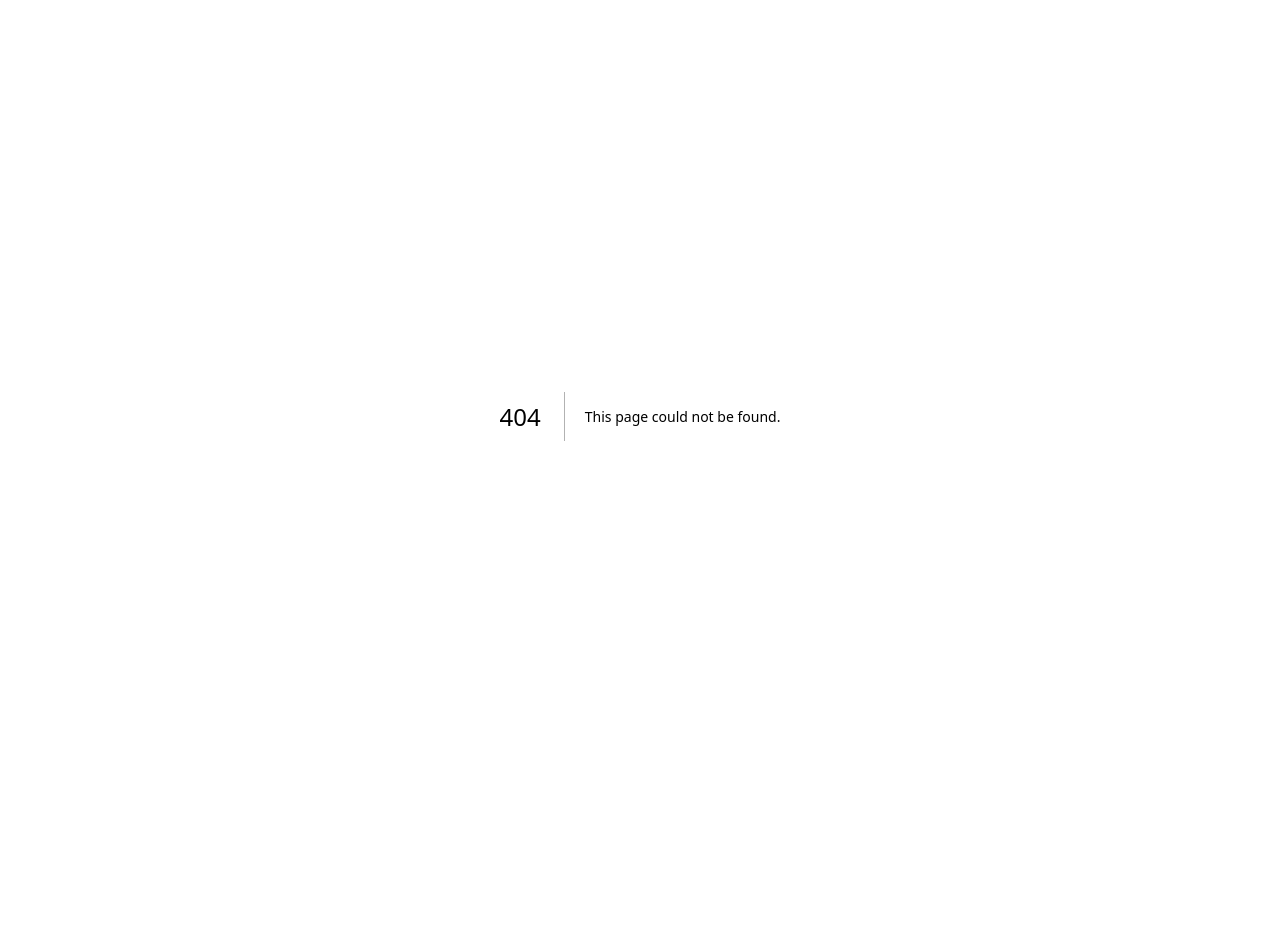
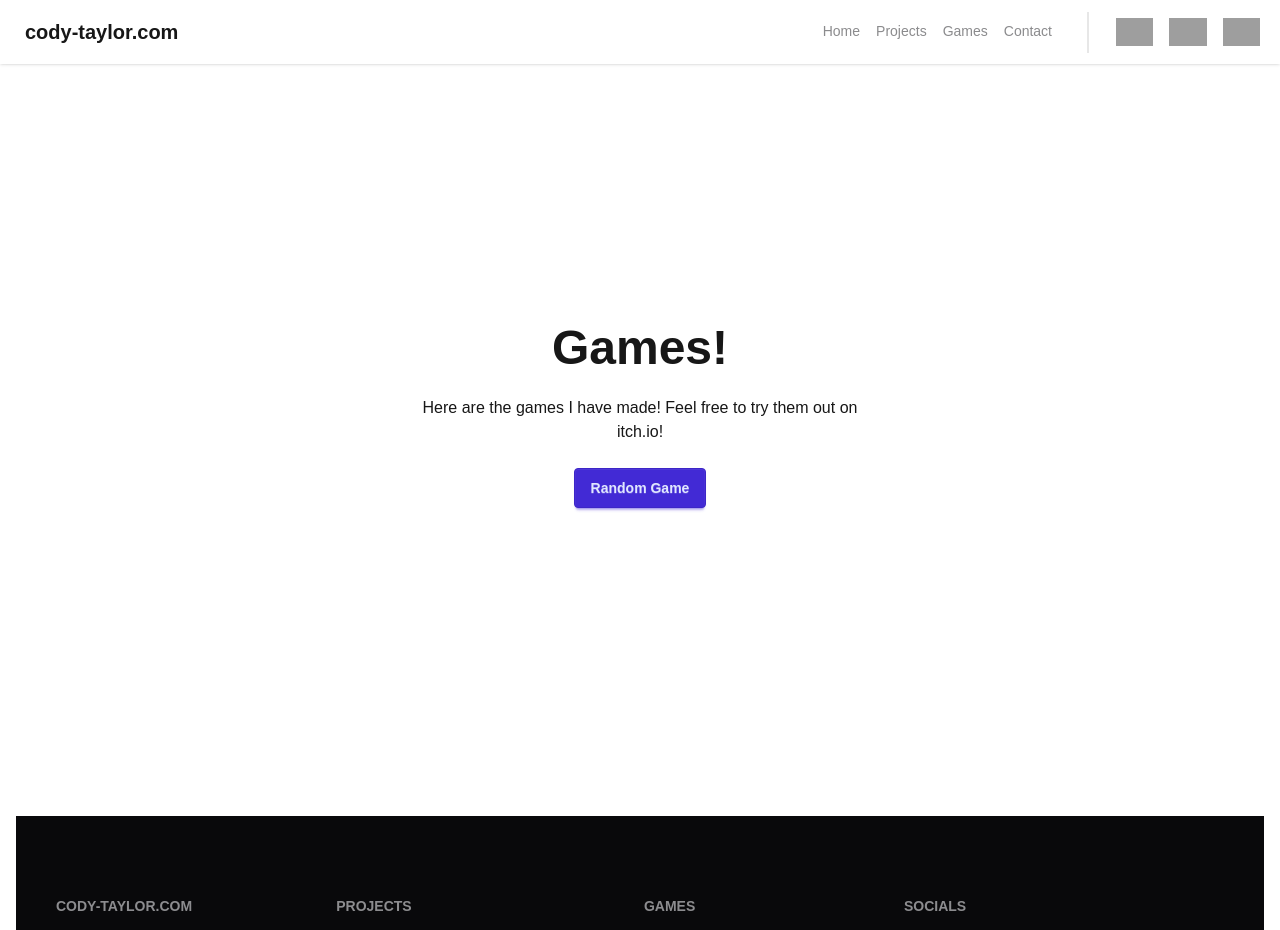
Before and after one commit to Codster177/web-dev-learning, a Next.js app in the folder next-app/: page /games in a window 1280 px wide. Before the commit this address had no page. Shown: the top 930 px of the page. Before the commit the page ends 832 px from the top, so only its background shows below. Built offline with nearby package versions, Linux system fonts and the light colour scheme; grey boxes are pictures that could not be loaded.

Commit message:
a little bit more

```diff
--- a/next-app/app/components/CenterPiece/CenterPiece.tsx
+++ b/next-app/app/components/CenterPiece/CenterPiece.tsx
@@ -22,7 +22,7 @@ const CenterPiece = ({
   }
 
   return (
-    <div className="hero bg-base-800 min-h-100 lg:min-h-150">
+    <div className="hero bg-base-800 min-h-100 lg:min-h-200">
       <div className="hero-content text-center">
         <div className="max-w-md">
           <h1 className="text-5xl font-bold">{header}</h1>
--- a/next-app/app/components/PageWrapper/Footer/Footer.tsx
+++ b/next-app/app/components/PageWrapper/Footer/Footer.tsx
@@ -12,7 +12,9 @@ const Footer = () => {
           </h1>
         </Link>
         <a className="link link-hover">Resume</a>
-        <a className="link link-hover">Contact</a>
+        <Link href="/contact">
+          <p className="link link-hover">Contact</p>
+        </Link>
       </aside>
       <nav>
         <Link href="/projects">
@@ -23,9 +25,9 @@ const Footer = () => {
         <a className="link link-hover">Symptomatch</a>
       </nav>
       <nav>
-        {/* <Link href="/projects"> */}
-        <h2 className="footer-title link link-hover pt-10">Games</h2>
-        {/* </Link> */}
+        <Link href="/games">
+          <h2 className="footer-title link link-hover pt-10">Games</h2>
+        </Link>
         <a className="link link-hover">Boomerang Bunny</a>
         <a className="link link-hover">Growing Up</a>
         <a className="link link-hover">Floral Felines</a>
--- a/next-app/app/components/PageWrapper/NavBar/NavBar.tsx
+++ b/next-app/app/components/PageWrapper/NavBar/NavBar.tsx
@@ -25,20 +25,33 @@ const NavBar = ({ websiteName = "cody-taylor.com" }: Props) => {
   return (
     <div className={NavBarCss}>
       <div className="flex-1">
-        <Link className="btn btn-ghost text-xl" href={"./"}>{websiteName}</Link>
+        <Link className="btn btn-ghost text-xl" href={"./"}>
+          {websiteName}
+        </Link>
       </div>
       <div role="tablist" className="tabs">
-      <NavBarItem linkString="./">Home</NavBarItem>
-      <NavBarItem dropDownList={projectsList} linkString="/projects">
-        Projects
-      </NavBarItem>
-      {/* <NavBarItem dropDownList={gamesList}>Games</NavBarItem> */}
-      {/* <NavBarItem>Resume</NavBarItem> */}
-      {/* <NavBarItem>Contact</NavBarItem> */}
-      <div className="divider divider-horizontal"/>
-      <NavBarIcon icon="/Icons/LinkedIn_Icon.svg/" linkString="https://www.linkedin.com/in/cody-taylor-36a6aa24b/"></NavBarIcon>
-      <NavBarIcon icon="/Icons/Itch-Icon.svg/" linkString="https://codster177.itch.io/"></NavBarIcon>
-      <NavBarIcon icon="/Icons/Github-Icon.svg/" linkString="https://github.com/Codster177"></NavBarIcon>
+        <NavBarItem linkString="./">Home</NavBarItem>
+        <NavBarItem dropDownList={projectsList} linkString="/projects">
+          Projects
+        </NavBarItem>
+        <NavBarItem dropDownList={gamesList} linkString="/games">
+          Games
+        </NavBarItem>
+        {/* <NavBarItem>Resume</NavBarItem> */}
+        <NavBarItem linkString="/contact">Contact</NavBarItem>
+        <div className="divider divider-horizontal" />
+        <NavBarIcon
+          icon="/Icons/LinkedIn_Icon.svg/"
+          linkString="https://www.linkedin.com/in/cody-taylor-36a6aa24b/"
+        ></NavBarIcon>
+        <NavBarIcon
+          icon="/Icons/Itch-Icon.svg/"
+          linkString="https://codster177.itch.io/"
+        ></NavBarIcon>
+        <NavBarIcon
+          icon="/Icons/Github-Icon.svg/"
+          linkString="https://github.com/Codster177"
+        ></NavBarIcon>
       </div>
     </div>
   );
--- /dev/null
+++ b/next-app/app/contact/page.tsx
@@ -0,0 +1,17 @@
+import React from "react";
+import CenterPiece from "../components/CenterPiece/CenterPiece";
+import PageWrapper from "../components/PageWrapper/PageWrapper";
+
+const ContactPage = () => {
+  return (
+    <>
+      <PageWrapper>
+        <CenterPiece header="Contact Me!">
+          Look below to see how to contact me!
+        </CenterPiece>
+      </PageWrapper>
+    </>
+  );
+};
+
+export default ContactPage;
--- /dev/null
+++ b/next-app/app/games/page.tsx
@@ -0,0 +1,17 @@
+import React from "react";
+import PageWrapper from "../components/PageWrapper/PageWrapper";
+import CenterPiece from "../components/CenterPiece/CenterPiece";
+
+const GamesPage = () => {
+  return (
+    <>
+      <PageWrapper>
+        <CenterPiece header="Games!" buttonBool={true} buttonTxt="Random Game">
+          Here are the games I have made! Feel free to try them out on itch.io!
+        </CenterPiece>
+      </PageWrapper>
+    </>
+  );
+};
+
+export default GamesPage;
--- a/next-app/app/page.tsx
+++ b/next-app/app/page.tsx
@@ -8,7 +8,9 @@ export default function Home() {
   return (
     <>
       <PageWrapper>
-        <CenterPiece header="Welcome!"></CenterPiece>
+        <CenterPiece header="Welcome!">
+          Venture below to find out more about me!
+        </CenterPiece>
         <div className="divider" />
         <StoryCard
           title="About Me"
```
